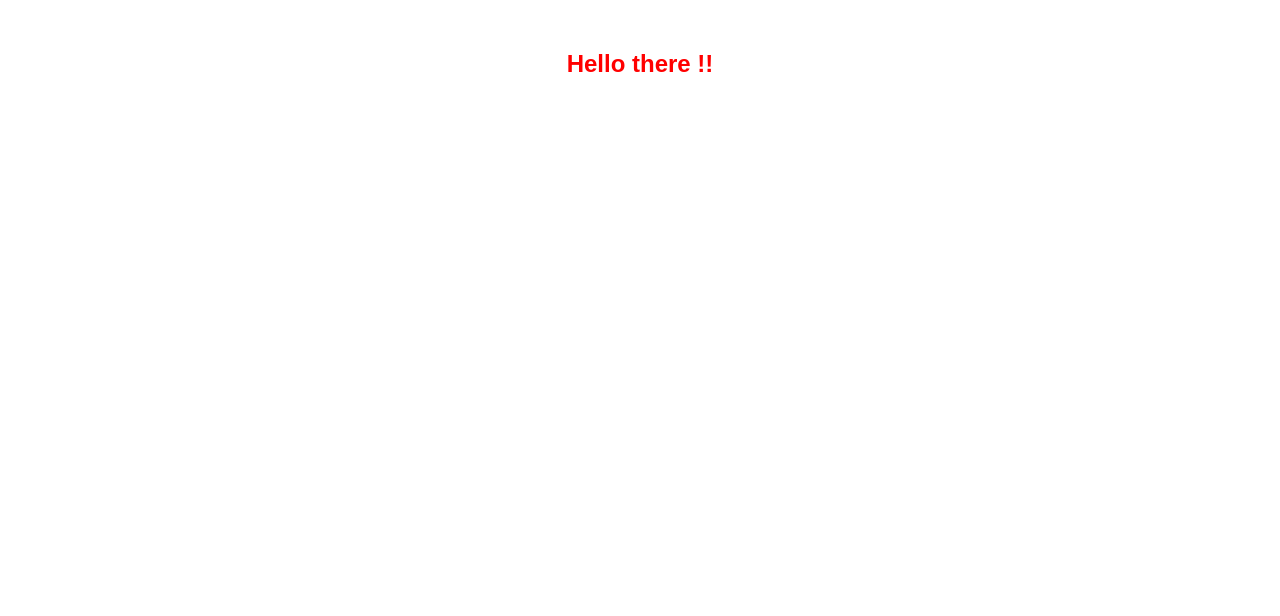
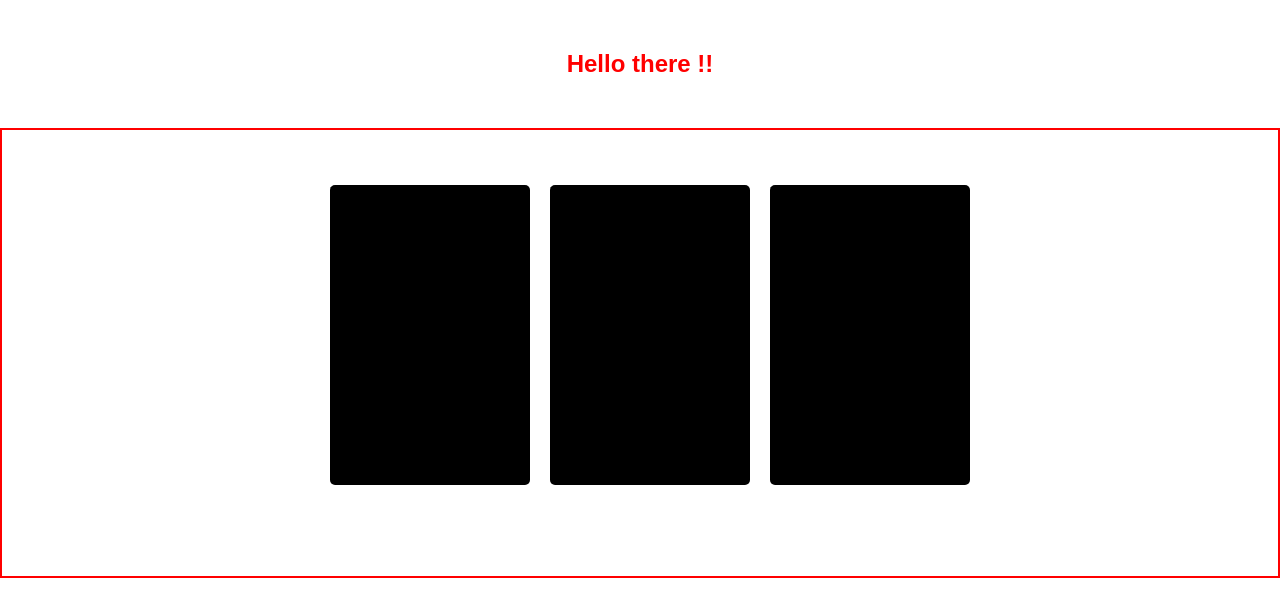
Before and after one commit to BilaalRashid278/New_Bilaal_GitHub, a plain HTML site: page index.html in a window 1280 px wide. Drawn offline with Linux system fonts and the light colour scheme.

Commit message:
I will create new boxes

```diff
--- a/index.html
+++ b/index.html
@@ -5,10 +5,17 @@
     <meta http-equiv="X-UA-Compatible" content="IE=edge">
     <meta name="viewport" content="width=device-width, initial-scale=1.0">
     <link rel="stylesheet" href="./style.css">
+    <link rel="stylesheet" href="./style2.css">
+    <link rel="stylesheet" href="./style3.css">
     <title>GitHub Project</title>
 </head>
 <body>
     <h2>Hello there !!</h2>
+    <div class="bilaal_code">
+        <div class="box">hello</div>
+        <div class="box">hello</div>
+        <div class="box">hello</div>
+    </div>
     <script src="./script.js"></script>
 </body>
 </html>
--- a/style2.css
+++ b/style2.css
@@ -9,3 +9,12 @@
 .pubg{
     color: green;
 }
+.bilaal_code{
+    width: 100%;
+    height: 450px;
+    border: 2px solid red;
+    margin-top: 50px;
+    display: flex;
+    justify-content: center;
+    padding-top: 55px;
+}
--- a/style3.css
+++ b/style3.css
@@ -0,0 +1,7 @@
+.box{
+    width: 200px;
+    height: 300px;
+    background-color: black;
+    margin-left: 20px;
+    border-radius: 5px;
+}
```
Also changed, not shown: style.css (line endings or trailing spaces).
